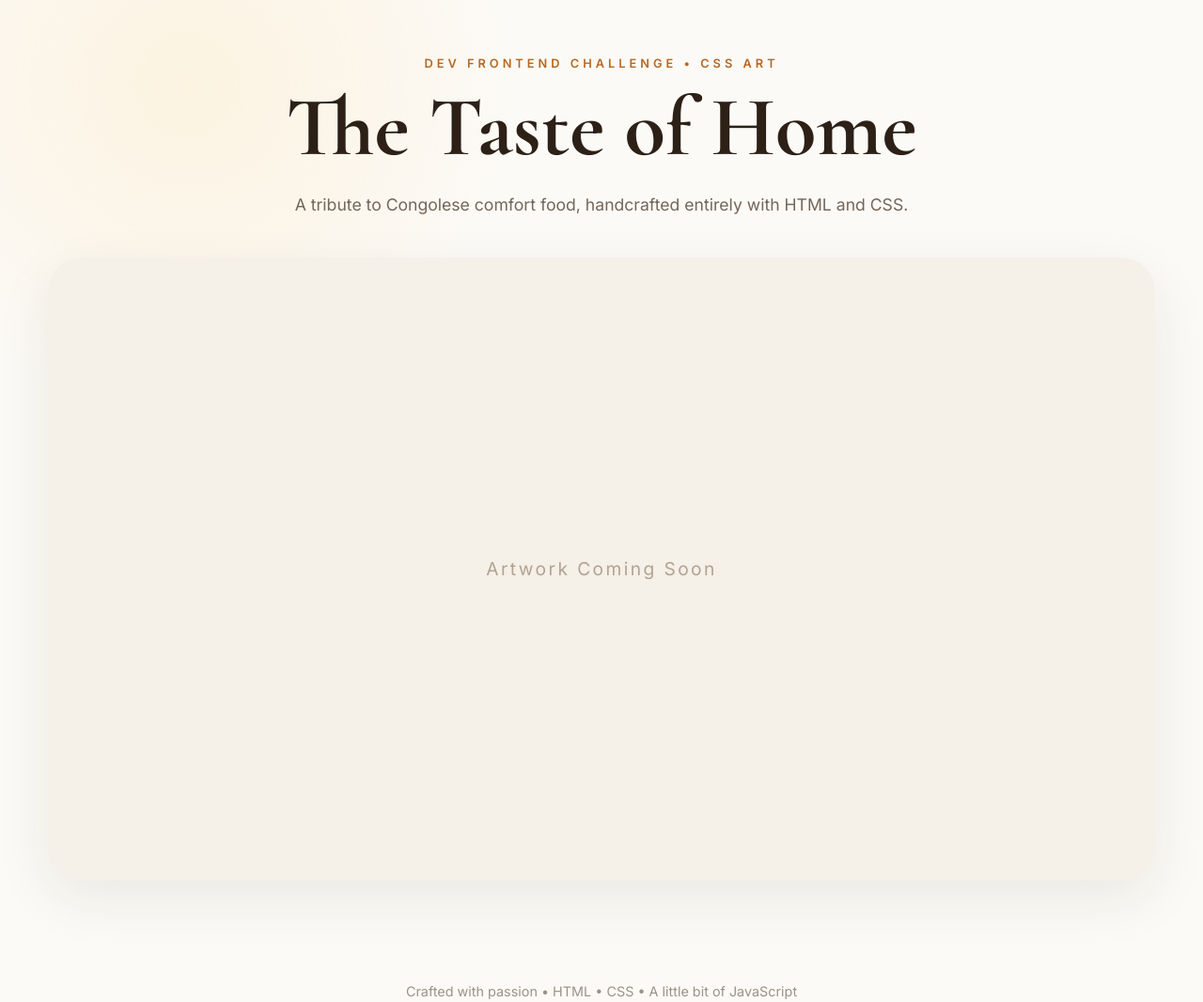
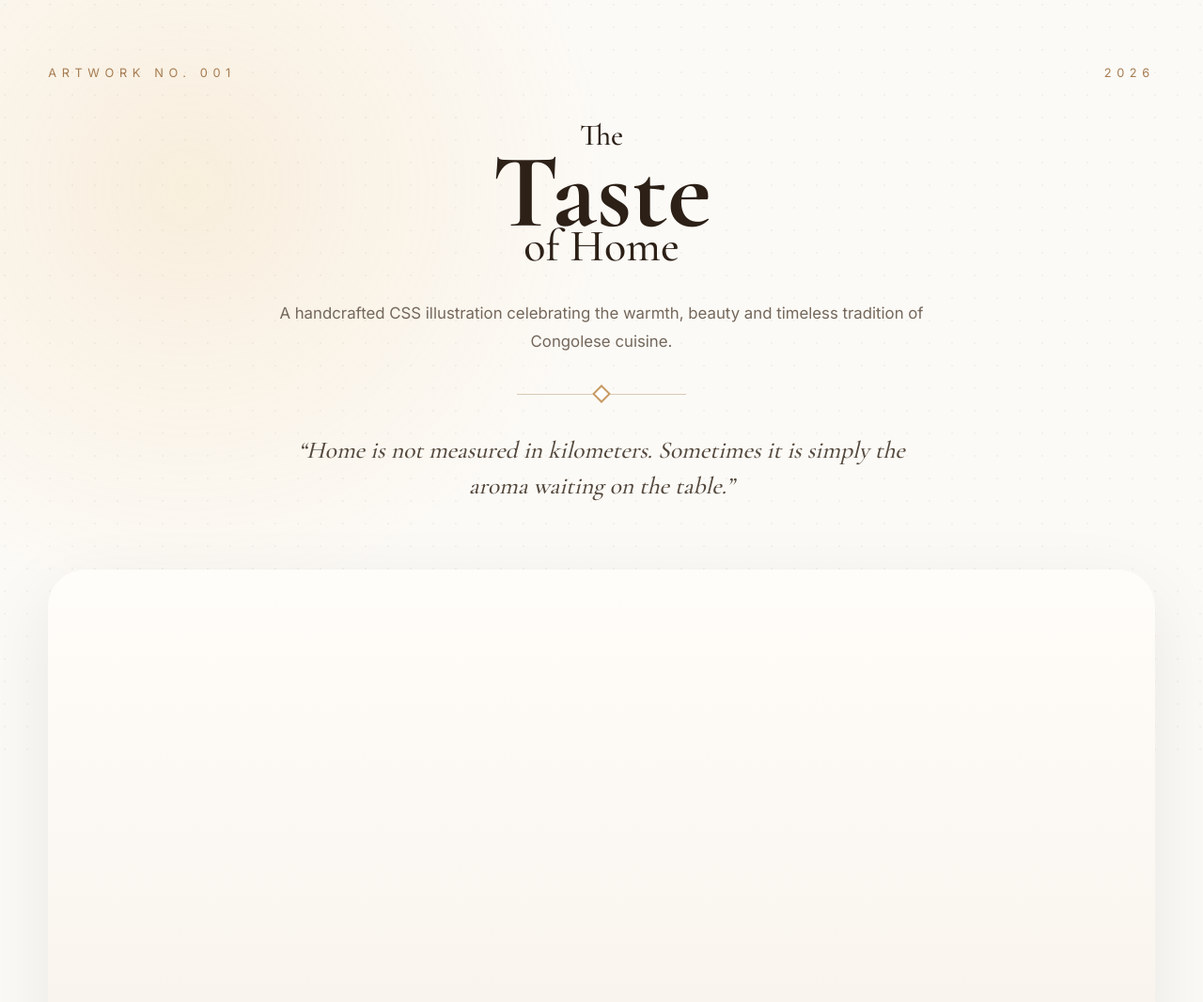
Before and after one commit to alphonsekazadi/the-taste-of-home, a plain HTML site: page index.html in a window 1280 px wide. Shown: the top 1066 px of the page at 94% size. Drawn offline with nearby package versions, Linux system fonts and the light colour scheme.

Commit message:
Update HTML and CSS: refine illustration scene and main styles

```diff
--- a/css/main.css
+++ b/css/main.css
@@ -2,9 +2,110 @@ body{
 
     background:var(--background);
 
+    color:var(--text);
+
     font-family:"Inter",sans-serif;
 
-    color:var(--text);
+    overflow-x:hidden;
+
+    position:relative;
+
+}
+
+/* --------------------------- */
+/* Background                  */
+/* --------------------------- */
+
+.background-glow{
+
+    position:fixed;
+
+    width:900px;
+
+    height:900px;
+
+    left:-250px;
+
+    top:-250px;
+
+    background:
+
+    radial-gradient(circle,
+    rgba(236,188,108,.18),
+    transparent 70%);
+
+    pointer-events:none;
+
+    z-index:-2;
+
+}
+
+.noise{
+
+    position:fixed;
+
+    inset:0;
+
+    opacity:.035;
+
+    background-image:
+
+    radial-gradient(circle at 20% 20%,#000 1px,transparent 1px);
+
+    background-size:24px 24px;
+
+    pointer-events:none;
+
+    z-index:-1;
+
+}
+
+/* --------------------------- */
+/* Hero                        */
+/* --------------------------- */
+
+.hero{
+
+    width:min(92%,1200px);
+
+    margin:auto;
+
+    padding-top:70px;
+
+    text-align:center;
+
+}
+
+.hero-top{
+
+    display:flex;
+
+    justify-content:space-between;
+
+    align-items:center;
+
+    margin-bottom:45px;
+
+}
+
+.edition,
+.year{
+
+    font-size:.8rem;
+
+    letter-spacing:.35rem;
+
+    text-transform:uppercase;
+
+    color:#A67C52;
+
+}
+
+/* --------------------------- */
+/* Title                       */
+/* --------------------------- */
+
+.hero h1{
 
     display:flex;
 
@@ -12,94 +113,170 @@ body{
 
     align-items:center;
 
-    overflow-x:hidden;
+    line-height:.85;
+
+    font-family:"Cormorant Garamond",serif;
+
+    color:var(--title);
+
+}
+
+.line-one{
+
+    font-size:2rem;
+
+    font-weight:500;
+
+}
+
+.line-two{
+
+    font-size:7rem;
+
+    font-weight:700;
+
+}
+
+.line-three{
+
+    margin-top:-10px;
+
+    font-size:3rem;
+
+    font-weight:500;
+
+}
+
+/* --------------------------- */
+
+.subtitle{
+
+    width:min(700px,100%);
+
+    margin:35px auto;
+
+    line-height:1.8;
+
+    font-size:1.05rem;
+
+    color:#74675B;
+
+}
+
+/* --------------------------- */
+
+.divider{
+
+    width:180px;
+
+    height:1px;
+
+    background:#D8C8B4;
+
+    margin:40px auto;
 
     position:relative;
 
 }
 
-/* Decorative light */
+.divider::before{
 
-.background-glow{
+    content:"";
 
-    position:fixed;
+    width:14px;
 
-    width:700px;
+    height:14px;
 
-    height:700px;
+    border:2px solid #C79A63;
 
-    background:
+    background:white;
 
-    radial-gradient(circle,
-    rgba(255,213,128,.18) 0%,
-    transparent 70%);
+    position:absolute;
 
-    top:-260px;
+    left:50%;
 
-    left:-150px;
+    top:50%;
 
-    pointer-events:none;
+    transform:
 
-    z-index:-1;
+    translate(-50%,-50%)
+
+    rotate(45deg);
 
 }
 
-.hero{
+/* --------------------------- */
 
-    width:min(92%,var(--content-width));
+blockquote{
 
-    text-align:center;
+    width:min(650px,100%);
 
-    padding-top:60px;
+    margin:auto;
+
+    font-family:"Cormorant Garamond",serif;
+
+    font-size:1.6rem;
+
+    line-height:1.5;
+
+    color:#53483D;
+
+    font-style:italic;
 
 }
 
-.eyebrow{
+/* --------------------------- */
 
-    text-transform:uppercase;
+footer{
 
-    letter-spacing:.25rem;
+    width:min(92%,1200px);
 
-    color:var(--accent);
+    margin:70px auto 40px;
 
-    font-size:.8rem;
+    display:flex;
 
-    font-weight:600;
+    justify-content:center;
+
+    color:#8C7A67;
+
+    font-size:.95rem;
 
 }
 
-.hero h1{
+footer strong{
 
-    margin-top:18px;
-
-    font-size:clamp(3rem,7vw,5.8rem);
-
-    font-family:"Cormorant Garamond",serif;
-
-    color:var(--title);
-
-    line-height:.95;
+    color:#4C3D30;
 
 }
 
-.subtitle{
+/* --------------------------- */
 
-    margin:24px auto 0;
+@media(max-width:900px){
 
-    max-width:700px;
+.line-two{
 
-    line-height:1.8;
-
-    font-size:1.1rem;
+font-size:5rem;
 
 }
 
-footer{
+.line-three{
 
-    margin:40px 0;
-
-    font-size:.9rem;
-
-    opacity:.7;
+font-size:2.2rem;
 
 }
+
+blockquote{
+
+font-size:1.3rem;
+
+}
+
+.hero-top{
+
+flex-direction:column;
+
+gap:10px;
+
+}
+
+}
--- a/css/scene.css
+++ b/css/scene.css
@@ -1,16 +1,8 @@
 .scene{
 
-    width:min(92%,var(--content-width));
+    width:min(92%,1200px);
 
-    flex:1;
-
-    display:flex;
-
-    justify-content:center;
-
-    align-items:center;
-
-    padding:40px 0 70px;
+    margin:70px auto;
 
 }
 
@@ -20,38 +12,26 @@
 
     width:100%;
 
-    aspect-ratio:16/9;
-
-    background:var(--stage);
-
-    border-radius:var(--radius);
+    aspect-ratio:16/10;
 
     overflow:hidden;
 
-    box-shadow:var(--shadow-soft);
+    border-radius:40px;
+
+    background:
+
+    linear-gradient(
+
+        180deg,
+
+        #FFFDF9 0%,
+
+        #F5EFE7 100%
+
+    );
+
+    box-shadow:
+
+    0 25px 80px rgba(0,0,0,.08);
 
 }
-
-/* Temporary helper */
-
-.art-stage::after{
-
-    content:"Artwork Coming Soon";
-
-    position:absolute;
-
-    inset:0;
-
-    display:flex;
-
-    justify-content:center;
-
-    align-items:center;
-
-    color:#b2a291;
-
-    font-size:1.2rem;
-
-    letter-spacing:.15rem;
-
-}
--- a/index.html
+++ b/index.html
@@ -3,10 +3,11 @@
 
 <head>
 
-    <meta charset="UTF-8">
-    <meta name="viewport" content="width=device-width, initial-scale=1.0">
+    <meta charset="UTF-8" />
 
-    <title>The Taste of Home | CSS Art</title>
+    <meta name="viewport" content="width=device-width, initial-scale=1.0" />
+
+    <title>The Taste of Home</title>
 
     <!-- Google Fonts -->
 
@@ -14,22 +15,15 @@
 
     <link rel="preconnect" href="https://fonts.gstatic.com" crossorigin>
 
-    <link href="https://fonts.googleapis.com/css2?family=Cormorant+Garamond:wght@500;600;700&family=Inter:wght@300;400;500;600;700&display=swap" rel="stylesheet">
+    <link href="https://fonts.googleapis.com/css2?family=Cormorant+Garamond:wght@500;600;700&family=Inter:wght@300;400;500;600&display=swap" rel="stylesheet">
 
     <link rel="stylesheet" href="css/reset.css">
-
     <link rel="stylesheet" href="css/variables.css">
-
     <link rel="stylesheet" href="css/main.css">
-
     <link rel="stylesheet" href="css/scene.css">
-
     <link rel="stylesheet" href="css/bowl.css">
-
     <link rel="stylesheet" href="css/food.css">
-
     <link rel="stylesheet" href="css/steam.css">
-
     <link rel="stylesheet" href="css/animations.css">
 
 </head>
@@ -38,38 +32,77 @@
 
     <div class="background-glow"></div>
 
+    <div class="noise"></div>
+
     <header class="hero">
 
-    <p class="eyebrow">
-        DEV Frontend Challenge • CSS Art
-    </p>
+        <div class="hero-top">
+
+            <span class="edition">
+                Artwork No. 001
+            </span>
+
+            <span class="year">
+                2026
+            </span>
+
+        </div>
 
         <h1>
-        The Taste of Home
+
+            <span class="line-one">The</span>
+
+            <span class="line-two">Taste</span>
+
+            <span class="line-three">of Home</span>
+
         </h1>
 
         <p class="subtitle">
 
-        A tribute to Congolese comfort food,
-        handcrafted entirely with HTML and CSS.
+            A handcrafted CSS illustration celebrating the warmth,
+            beauty and timeless tradition of Congolese cuisine.
 
         </p>
+
+        <div class="divider"></div>
+
+        <blockquote>
+
+            “Home is not measured in kilometers.
+            Sometimes it is simply the aroma waiting on the table.”
+
+        </blockquote>
 
     </header>
 
     <main class="scene">
 
-    <div class="art-stage">
+        <section class="art-stage">
 
-        <!-- We will build everything here -->
+            <!-- Wooden table -->
 
-    </div>
+            <!-- Placemat -->
+
+            <!-- Bowl -->
+
+            <!-- Food -->
+
+            <!-- Steam -->
+
+        </section>
 
     </main>
 
     <footer>
 
-    Crafted with passion • HTML • CSS • A little bit of JavaScript
+        <div>
+
+            Designed & Crafted by
+
+            <strong>Alphonse Kazadi</strong>
+
+        </div>
 
     </footer>
 
```
Lines whose indentation alone changed are shown as unchanged.
